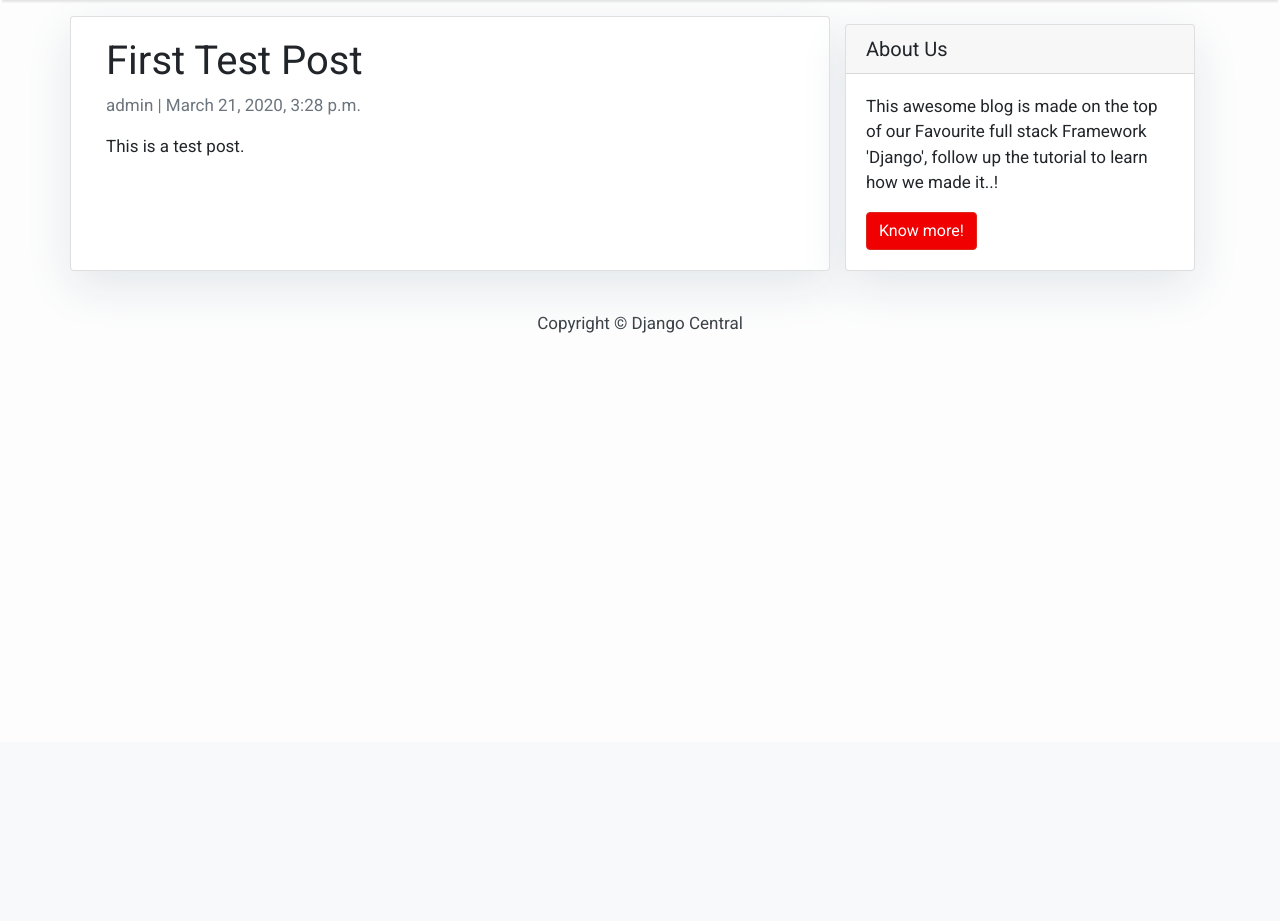
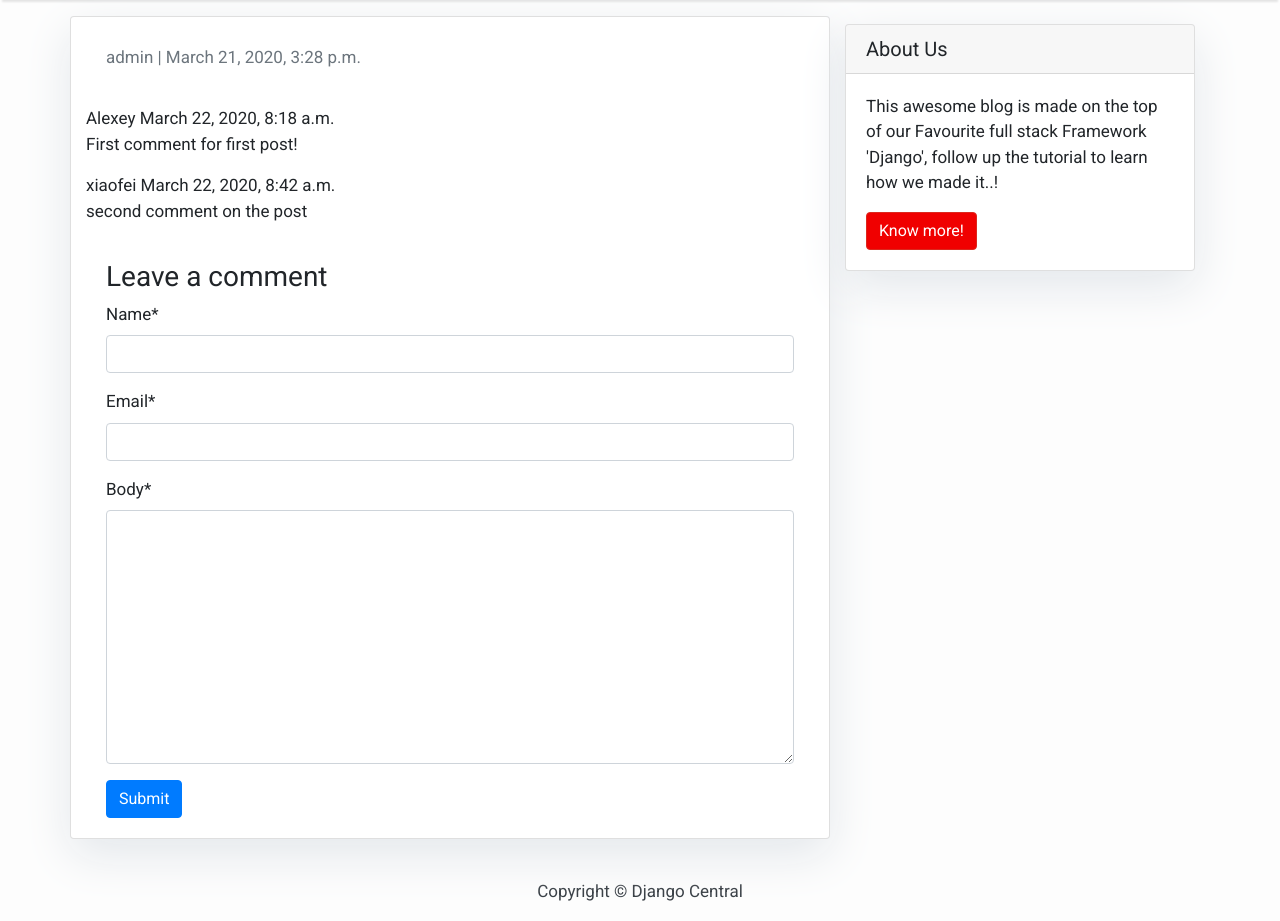
Before and after one commit to alexeyqian/mysite, a Django app: a page that uses blog/templates/blog/detail.html in a window 1280 px wide. Shown: the part 58-979 px from the top of the page. Before the commit the page ends 391 px from the top, so only its background shows below. Run offline with Django 3.2, Linux system fonts and the light colour scheme; data comes from the database, SQL or seed files in the repository; both versions use the stored data as it was after the commit; some libraries are stand-ins or nearby versions.

Commit message:
add comments functions

```diff
--- /dev/null
+++ b/blog/forms.py
@@ -0,0 +1,7 @@
+from .models import Comment
+from django import forms
+
+class CommentForm(forms.ModelForm):
+    class Meta:
+        model = Comment
+        fields = ('name', 'email', 'body')
--- a/blog/models.py
+++ b/blog/models.py
@@ -20,3 +20,17 @@ class Post(models.Model):
 
 	def __str__(self):
 		return self.title
+
+class Comment(models.Model):
+	post = models.ForeignKey(Post, on_delete=models.CASCADE)
+	name = models.CharField(max_length=80)
+	email = models.EmailField()
+	body = models.TextField()
+	created_on = models.DateTimeField(auto_now_add=True)
+	active = models.BooleanField(default=False)
+
+	class Meta:
+		ordering = ['created_on']
+
+	def __str__(self):
+		return 'Comment {} by {}'.format(self.body, self.name)
--- a/blog/templates/blog/detail.html
+++ b/blog/templates/blog/detail.html
@@ -1,4 +1,5 @@
 {% extends 'blog/base.html' %} {% block content %}
+{% load crispy_forms_tags %}
 
 <div class="container">
     <div class="row">
@@ -8,6 +9,27 @@
                 <p class=" text-muted">{{ post.author }} | {{ post.created_on }}</p>
                 <p class="card-text ">{{ object.content | safe }}</p>
             </div>
+           {% for comment in comments %}
+                <div class="comments">
+                    {{comment.name}} <span>{{comment.created_on}}</span>
+                    <div>{{comment.body | linebreaks}}</div>
+                </div>
+           {% endfor%}
+
+           <div class="card-body">
+           {% if new_comment %}
+            <div class="alert alert-success" role="alert">
+             Your comment is awaiting moderation
+            </div>
+           {% else %}
+            <h3>Leave a comment </h3>
+            <form method="post">
+            {{comment_form | crispy}}
+            {% csrf_token %}
+            <button type="submit" class="btn btn-primary">Submit</button>
+            </form>
+           {% endif %}
+           </div>
         </div>
         {% block sidebar %} {% include 'blog/sidebar.html' %} {% endblock sidebar %}
     </div>
--- a/blog/urls.py
+++ b/blog/urls.py
@@ -4,5 +4,5 @@ from . import views
 app_name = 'blog'
 urlpatterns = [
 	path('', views.IndexView.as_view(), name='index'),
-	path('<slug:slug>/', views.DetailView.as_view(), name='detail'),
+	path('<slug:slug>/', views.detail, name='detail'),
 ]
--- a/blog/views.py
+++ b/blog/views.py
@@ -1,7 +1,8 @@
-from django.shortcuts import render
+from django.shortcuts import render, get_object_or_404
 from django.views import generic
 
 from .models import Post
+from .forms import CommentForm
 
 class IndexView(generic.ListView):
 	queryset = Post.objects.filter(status=1).order_by('-created_on')
@@ -10,3 +11,27 @@ class IndexView(generic.ListView):
 class DetailView(generic.DetailView):
 	model = Post
 	template_name = 'blog/detail.html'
+
+def detail(request, slug):
+	template_name = 'blog/detail.html'
+	post = get_object_or_404(Post, slug=slug)
+	comments = post.comment_set.filter(active=True)
+	new_comment = None
+
+	if request.method == 'POST':
+		comment_form = CommentForm(data=request.POST)
+		if( comment_form.is_valid()):
+			# create comment object but don't save to database yet
+			new_comment = comment_form.save(commit = False)
+			new_comment.post = post
+			new_comment.save()
+	else:
+		comment_form = CommentForm()
+
+	return render(request, template_name,
+		{
+			'post': post,
+			'comments': comments,
+			'new_comment': new_comment,
+			'comment_form': comment_form
+		})
--- a/mysite/urls.py
+++ b/mysite/urls.py
@@ -15,9 +15,15 @@ Including another URLconf
 """
 from django.contrib import admin
 from django.urls import include, path
+from django.conf import settings
+from django.conf.urls.static import static
 
 urlpatterns = [
+    path('summernote/', include('django_summernote.urls')),
     path('polls/', include('polls.urls')),
     path('blog/', include('blog.urls')),
     path('admin/', admin.site.urls),
 ]
+
+if settings.DEBUG:
+    urlpatterns += static(settings.MEDIA_URL, document_root=settings.MEDIA_ROOT)
```
Also changed, not shown: blog/admin.py (+11 -1 lines), mysite/settings.py (+10 -0 lines), blog/migrations/0002_comment.py (added), db.sqlite3.
